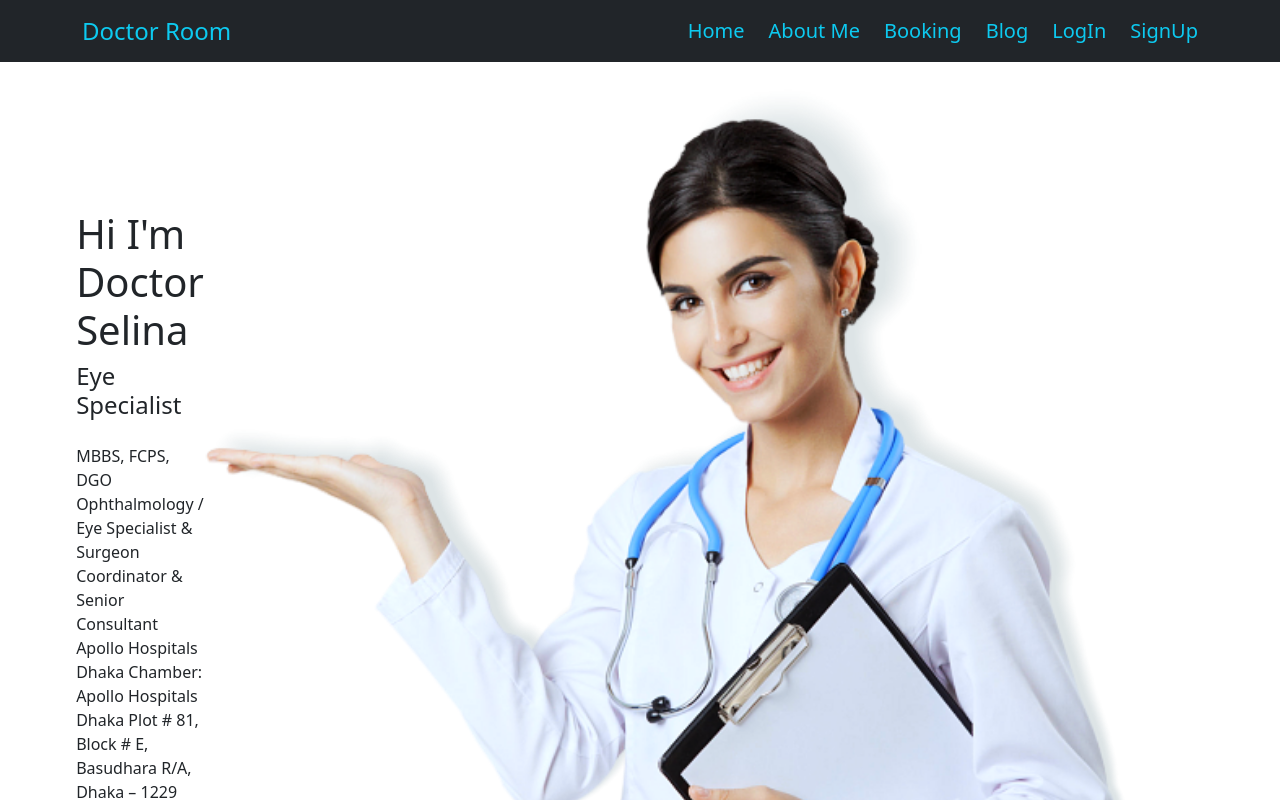
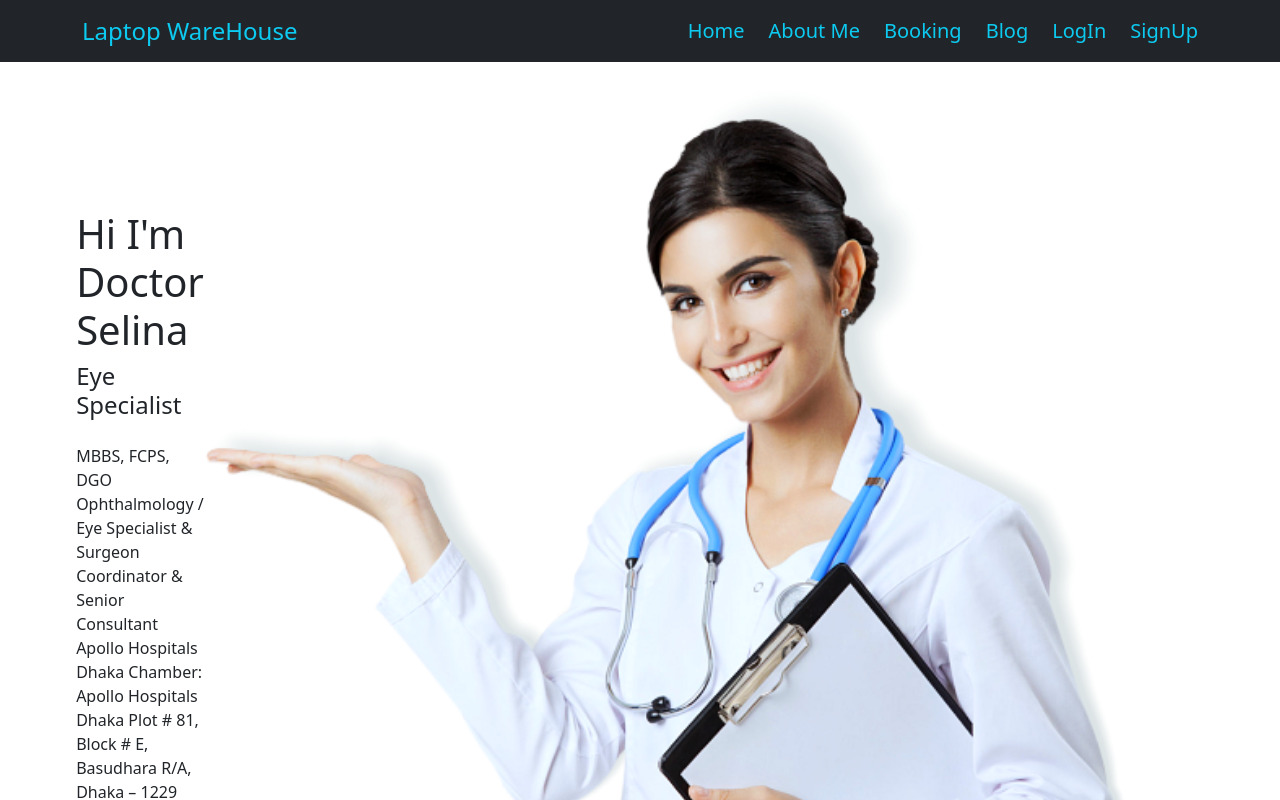
Before and after one commit to ArafatKabir01/service-probider, a React (Create React App) app: page / in a window 1280 px wide. Shown: the top 800 px of the page. Built offline with nearby package versions, Linux system fonts and the light colour scheme; no server answers.

Commit message:
header added

```diff
--- a/src/Pages/Shared/Header/Header.js
+++ b/src/Pages/Shared/Header/Header.js
@@ -11,7 +11,7 @@ const Header = () => {
     return (
         <Navbar sticky='top' collapseOnSelect expand="lg" bg="dark" variant="dark">
             <Container>
-            <Navbar.Brand className='text-info fs-4' href="#home">Doctor Room</Navbar.Brand>
+            <Navbar.Brand className='text-info fs-4' href="#home">Laptop WareHouse</Navbar.Brand>
             <Navbar.Toggle aria-controls="responsive-navbar-nav" />
             <Navbar.Collapse id="responsive-navbar-nav">
                 <Nav className="me-auto">
```
